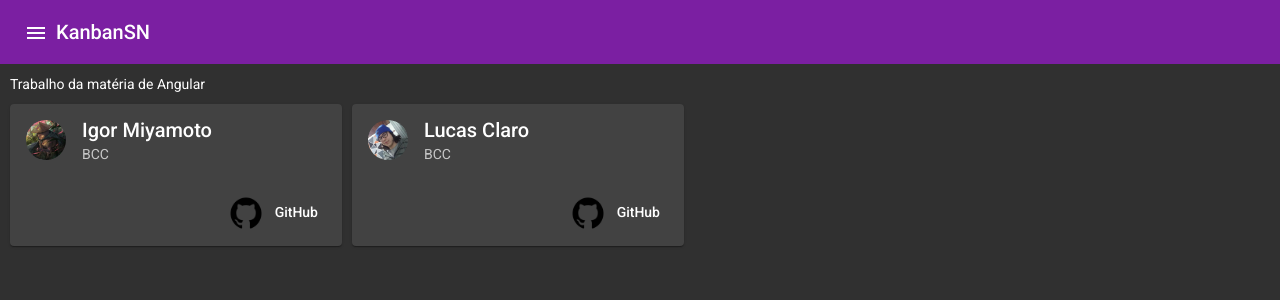
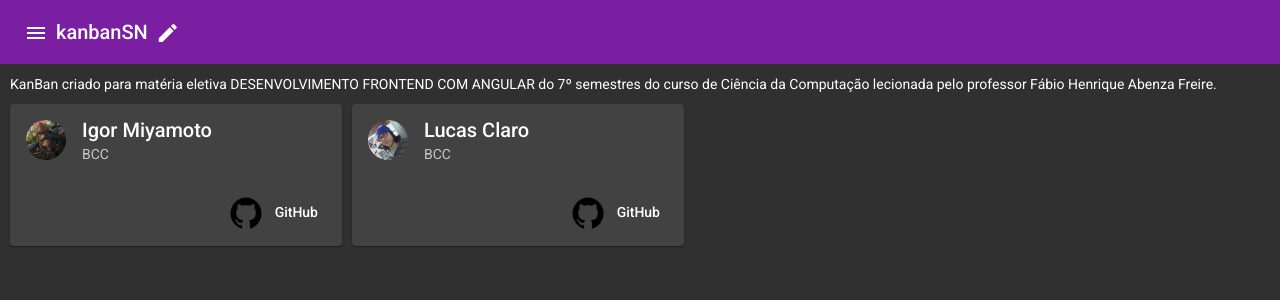
Before and after one commit to IgorKenzo/kanbanSN, an Angular app: page /sobre in a window 1280 px wide. Shown: the top 300 px of the page. Built offline with nearby package versions, Linux system fonts and the light colour scheme.

Commit message:
local storage e sobre

```diff
--- a/src/app/app.component.html
+++ b/src/app/app.component.html
@@ -2,7 +2,21 @@
   <button mat-icon-button (click)="sidenav.toggle()">
     <mat-icon>menu</mat-icon>
   </button>
-  <h1>KanbanSN</h1>
+
+  <h1 *ngIf="!editing">{{title}}</h1>
+  <button mat-icon-button *ngIf="!editing" (click)="editing = true">
+    <mat-icon>edit</mat-icon>
+  </button>
+
+  <div style="font-size: 14px; margin-top: 18px;" *ngIf="editing">
+    <mat-form-field appearance="outline" color="accent">
+      <mat-label>Nome</mat-label>
+      <input type="text" matInput name="NomeQuadro" placeholder="Nome do Quadro" autofocus autocomplete="off"  [(ngModel)]="title">
+    </mat-form-field>
+    <button mat-icon-button color="accent" (click)="salvarNome()" style="height: 30px;">
+      <mat-icon>check</mat-icon>
+    </button>
+  </div>
 </mat-toolbar>
 
 <mat-sidenav-container>
--- a/src/app/app.component.ts
+++ b/src/app/app.component.ts
@@ -7,4 +7,17 @@ import { Component } from '@angular/core';
 })
 export class AppComponent {
   title = 'kanbanSN';
+  editing = false
+
+  ngOnInit(): void {
+    const t = localStorage.getItem("nomeQuadro");
+    if (t) {
+      this.title = t;
+    }
+  }
+
+  salvarNome() {
+    localStorage.setItem("nomeQuadro", this.title);
+    this.editing = false
+  }
 }
--- a/src/app/views/sobre/sobre.component.html
+++ b/src/app/views/sobre/sobre.component.html
@@ -1,5 +1,5 @@
 <div class="sobre-content">
-    Trabalho da matéria de Angular
+  KanBan criado para matéria eletiva DESENVOLVIMENTO FRONTEND COM ANGULAR do 7º semestres do curso de Ciência da Computação lecionada pelo professor Fábio Henrique Abenza Freire.
 
   <div style="display: flex;">
 
--- a/src/db/db.json
+++ b/src/db/db.json
@@ -216,12 +216,6 @@
       ],
       "id": 11,
       "ordem": 5
-    },
-    {
-      "nome": "asdas",
-      "tarefas": [],
-      "ordem": 6,
-      "id": 12
     }
   ],
   "tag": [
```
Lines whose indentation alone changed are shown as unchanged.
